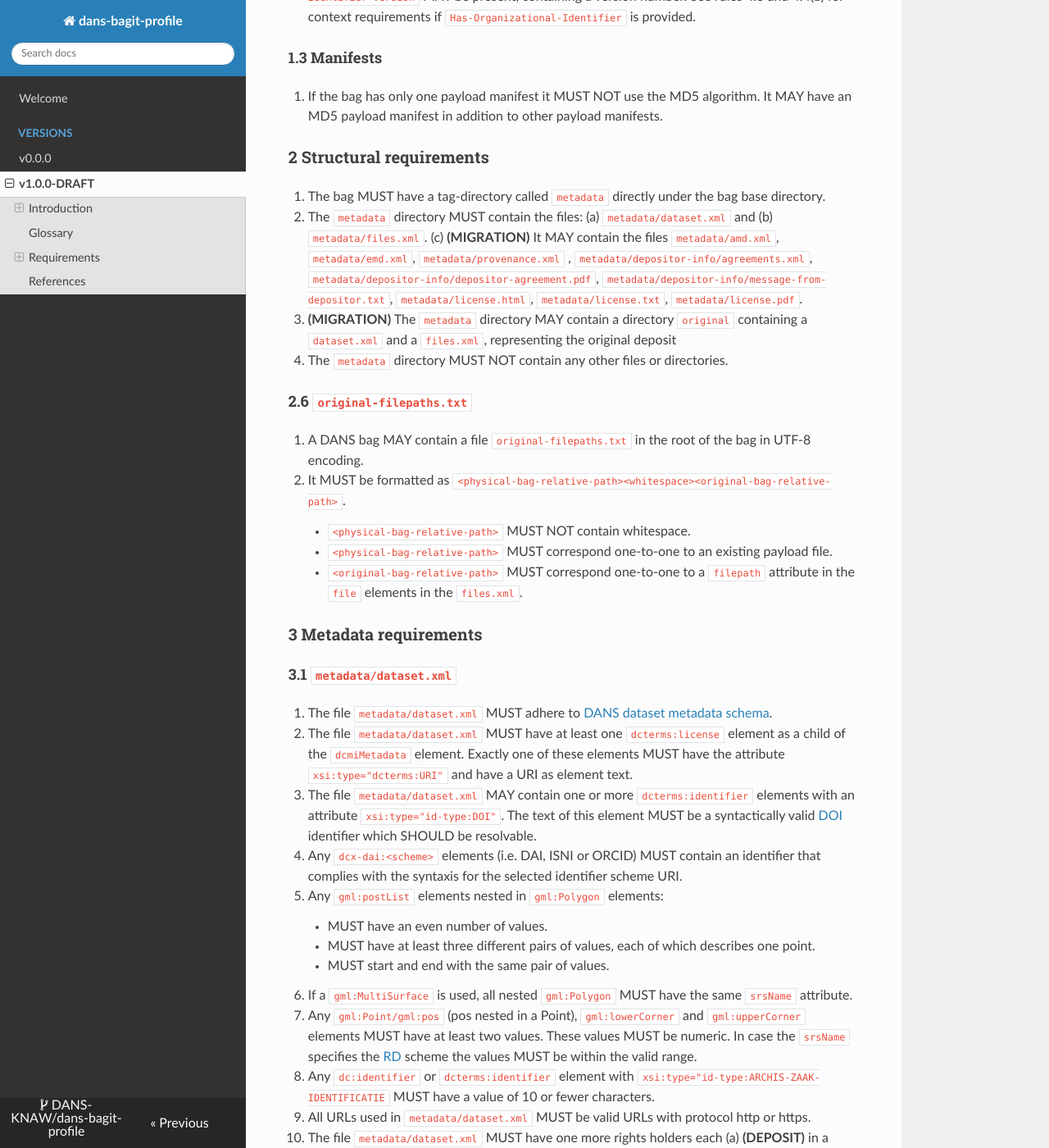
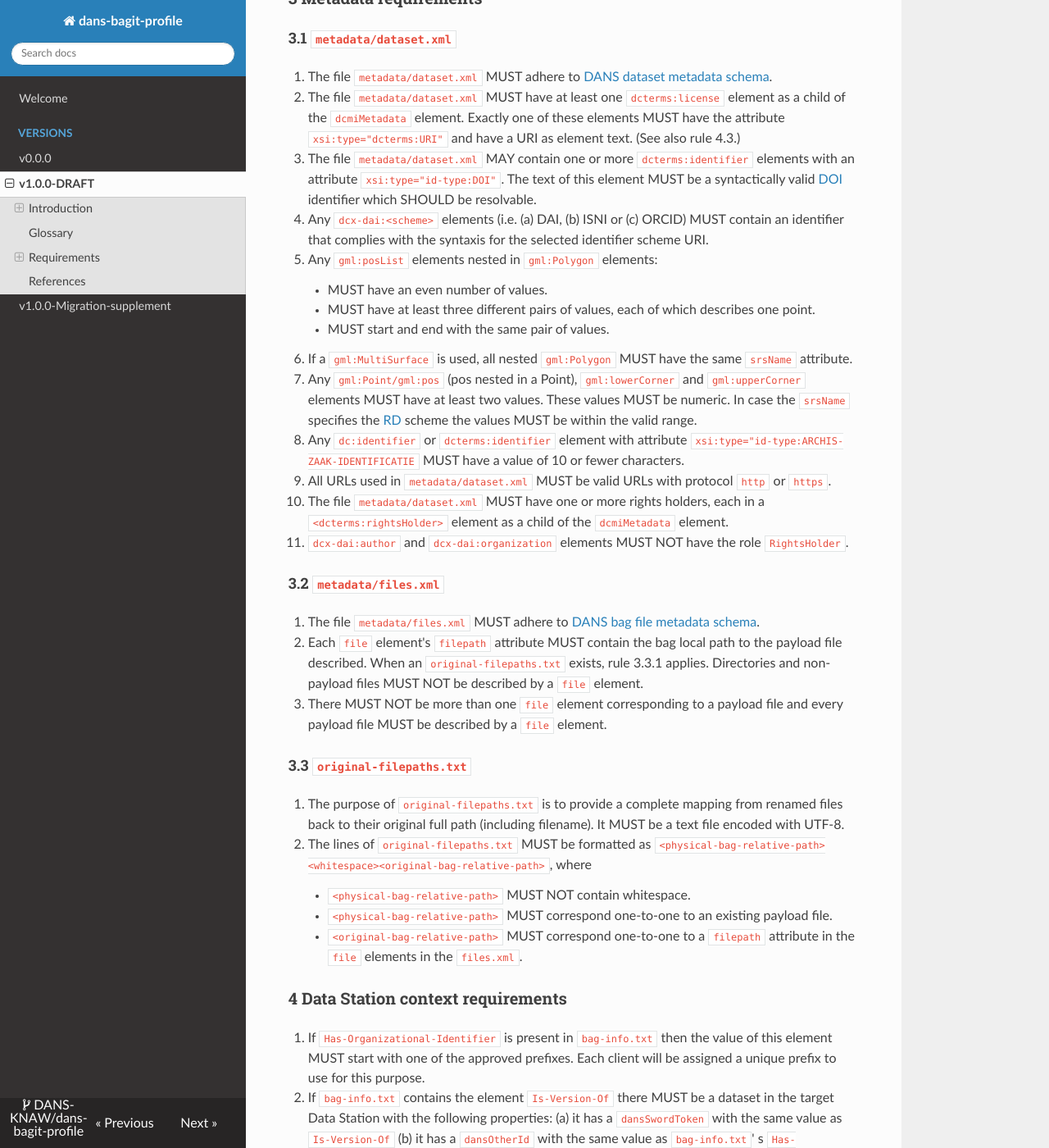
Before and after one commit to aliassheikh/dans-bagit-profile, an MkDocs documentation site: the page built from docs/versions/1.0.0.md, in a window 1280 px wide and 1400 px high, scrolled down 3750 px. Shown: the whole window at 82% size. Built offline with MkDocs 1.6.1, drawn with Linux system fonts in a browser that asks for light colours; nearby versions of some CDN libraries; some of the changed text lies outside the part shown.

Commit message:
NO JIRA. Refactored DANS BagIt Profile (#34)
* Refactored DANS BagIt Profile: remove Data-Station-User-Account and separated out migration rules to supplement

* Processed review with @lindareijnhoudt

* Split 1.2.3 in a and b parts

* More renumbering

```diff
--- a/docs/versions/1.0.0.md
+++ b/docs/versions/1.0.0.md
@@ -15,22 +15,22 @@ Introduction
 
 ### Scope
 
-This document specifies what constitutes an acceptable DANS bag. This includes all the requirements for a bag to be
-successfully processed by the ingest workflow. What is acceptable as a DEPOSIT bag is sometimes not exactly the same as
-what
-is acceptable as a MIGRATION bag. Where these are different, this is documented.
+This document specifies what constitutes an acceptable DANS bag. This includes all the requirements for a bag to be successfully processed by the ingest
+workflow.
 
-Version 1.0.0 covers the requirements used by the DANS Data Stations. In this context a DEPOSIT is the bag as it is
-submitted by the client and a MIGRATION bag is a package that is migrated from DANS EASY to the Data Station.
+Version 1.0.0 covers the requirements used by the DANS Data Stations.
+
+(DANS internal note: DANS BagIt Profile is also being used in the migration from EASY to the Data Stations. Some rules are modified for migration deposits. See
+[Migration Supplement](1.0.0-migration-supplement.md).)
 
 ### Overview and conventions
 
-#### Key words
+#### Keywords
 
-The key words "MUST", "MUST NOT", "REQUIRED", "SHALL", "SHALL NOT", "SHOULD", "SHOULD NOT", "RECOMMENDED",  "MAY", and "
-OPTIONAL" in this document are to be interpreted as described in [RFC 2119].
+The keywords "MUST", "MUST NOT", "REQUIRED", "SHALL", "SHALL NOT", "SHOULD", "SHOULD NOT", "RECOMMENDED",  "MAY", and "
+OPTIONAL" in this document are to be interpreted as described in [RFC 2119]{:target=_blank}.
 
-The key word "SHOULD" is also used to specify requirements that are impossible or impractical to check by the archival
+The keyword "SHOULD" is also used to specify requirements that are impossible or impractical to check by the archival
 organization (i.e. DANS). The client should do its best to meet these requirements, but not rely on their being
 validated by the archival organization.
 
@@ -54,34 +54,25 @@ notation
 
 Example: `2.3.4 (e)` means part **e** of the fourth rule in subsection 3 of section 2.
 
-#### MIGRATION vs DEPOSIT
-
-Rules that only apply to MIGRATION bags or DEPOSIT bags are annotated with the comments "**(MIGRATION)**" and
-"**(DEPOSIT)**" respectively. All other rules apply to MIGRATION and DEPOSIT bags alike.
-
 #### XML namespaces
 
 When referring to XML element or attribute names or attribute values that have a prefix (such as `dcterms:identifier`)
 an element in a certain namespace is intended. The table below lists the mapping from prefix to namespace. In the actual
 document, the namespace may be bound to a different prefix, or be the default namespace.
 
-| Prefix    | Namespace URI                                                    | Namespace documentation                                                |
-|-----------|------------------------------------------------------------------|------------------------------------------------------------------------|
-| `am`      | `http://easy.dans.knaw.nl/schemas/bag/metadata/agreements/`      | [DANS deposit agreement metadata]{:target=_blank}                      |
-| `amd`     | `http://easy.dans.knaw.nl/easy/dataset-administrative-metadata/` | [DANS EASY administrative metadata schema]{:target=_blank}             |
-| `dc`      | `http://purl.org/dc/elements/1.1/`                               | [DC]{:target=_blank}                                                   |
-| `dcterms` | `http://purl.org/dc/terms/`                                      | [DCTERMS]{:target=_blank}                                              |
-| `dcx-dai` | `http://easy.dans.knaw.nl/schemas/dcx/dai/`                      | [DANS DCTERMS extension: Digital Author Identifier]{:target=_blank}    |
-| `dcx-gml` | `http://easy.dans.knaw.nl/schemas/dcx/gml/`                      | [DANS DCTERMS extension: Geography Markup Language]{:target=_blank}    |
-| `ddm`     | `http://easy.dans.knaw.nl/schemas/md/ddm/`                       | [DANS dataset metadata schema]{:target=_blank}                         |
-| `emd`     | `http://easy.dans.knaw.nl/easy/easymetadata/`                    | [DANS EASY metadata schema]{:target=_blank}                            |
-| `files`   | `http://easy.dans.knaw.nl/schemas/bag/metadata/files/`           | [DANS bag file metadata schema]{:target=_blank}                        |
-| `gml`     | `http://www.opengis.net/gml`                                     | [GML 3.1.1 Simplified Features profile Levels 0 and 1]{:target=_blank} |
-| `id-type` | `http://easy.dans.knaw.nl/schemas/vocab/identifier-type/`        | DANS controlled list of `dcterms:identifier` types                     |
-| `wfs`     | `http://easy.dans.knaw.nl/easy/workflow/`                        | [DANS EASY administrative workflow metadata schema]{:target=_blank}    |
-| `xsi`     | `http://www.w3.org/2001/XMLSchema-instance`                      | [XML Schema]{:target=_blank}                                           |
+| Prefix    | Namespace URI                                             | Namespace documentation                                                |
+|-----------|-----------------------------------------------------------|------------------------------------------------------------------------|
+| `dc`      | `http://purl.org/dc/elements/1.1/`                        | [DC]{:target=_blank}                                                   |
+| `dcterms` | `http://purl.org/dc/terms/`                               | [DCTERMS]{:target=_blank}                                              |
+| `dcx-dai` | `http://easy.dans.knaw.nl/schemas/dcx/dai/`               | [DANS DCTERMS extension: Digital Author Identifier]{:target=_blank}    |
+| `dcx-gml` | `http://easy.dans.knaw.nl/schemas/dcx/gml/`               | [DANS DCTERMS extension: Geography Markup Language]{:target=_blank}    |
+| `ddm`     | `http://schemas.dans.knaw.nl/dataset/ddm-v2/`             | [DANS dataset metadata schema]{:target=_blank}                         |
+| `files`   | `http://easy.dans.knaw.nl/schemas/bag/metadata/files/`    | [DANS bag file metadata schema]{:target=_blank}                        |
+| `gml`     | `http://www.opengis.net/gml`                              | [GML 3.1.1 Simplified Features profile Levels 0 and 1]{:target=_blank} |
+| `id-type` | `http://easy.dans.knaw.nl/schemas/vocab/identifier-type/` | [DANS controlled list of dcterms:identifier types]{:target=_blank}     |
+| `xsi`     | `http://www.w3.org/2001/XMLSchema-instance`               | [XML Schema]{:target=_blank}                                           |
 
-#### Name spelling
+#### Names
 
 Exact names are specified in `code` style. The capitalization of those names must be exactly as specified, unless it is
 explicitly stated that the name is case-insensitive. If the name is a file path it is relative to the bag base
@@ -104,8 +95,6 @@ terms, they are printed in *italics*.
 * **DANS Data Station**: the publishing and archiving service of DANS for datasets
 
 * **DANS SWORD Service**: the DANS implementation of the [SWORDv2]{:target=_blank} protocol
-
-* **Data-Station-User-Account**: the account of the *depositor* transferring deposits to DANS
 
 * **dataset**: an information package containing data and metadata published in a *DANS Data Station*. A dataset may
   have multiple versions.
@@ -142,50 +131,31 @@ Requirements
 
 1. The bag MUST contain a `bag-info.txt` file.
 
-2. (a) The `bag-info.txt` file MUST contain exactly one element called `Created`. (b) It MUST have a timestamp value
-   in [ISO 8601]{:target=_blank} format, including the time zone and a millisecond precision time part. (c) The values
-   in the `Created` timestamps SHOULD reflect the correct order of the versions.
+2. (a) The `bag-info.txt` file MUST contain exactly one element called `Created`. (b) It MUST have a timestamp value in [ISO 8601]{:target=_blank} format,
+   including the time zone and a millisecond precision time part. (c) The values in the `Created` timestamps SHOULD reflect the correct order of the versions.
 
-3. The `bag-info.txt` file MAY contain exactly one element called `Data-Station-User-Account`. See section 4 for the
-   requirements if this field is provided.
+3. (a) The `bag-info.txt` file MAY contain at most one element called `Is-Version-Of` (b) with a
+   [urn:uuid]{:target=_blank}-value. See rule 4.2 for the context requirements if `Is-Version-Of` is provided.
 
-4. The `bag-info.txt` file MAY contain at most one element called `Is-Version-Of` with a
-   [urn:uuid]{:target=_blank}-value.
-
-5. (a) The `bag-info.txt` file MAY contain at most one element called `Has-Organizational-Identifier`. (b) If this
-   `Has-Organizational-Identifier` is given, at most one `Has-Organizational-Identifier-Version` MAY be
-   present, containing a version number. See rules 4.3 and 4.4(b) for context requirements if
+4. (a) The `bag-info.txt` file MAY contain at most one element called `Has-Organizational-Identifier`. (b) If this `Has-Organizational-Identifier` is given,
+   at most one `Has-Organizational-Identifier-Version` MAY be present, containing a version number. See rules 4.1 and 4.2(b) for context requirements if
    `Has-Organizational-Identifier` is provided.
 
 #### 1.3 Manifests
 
-1. If the bag has only one payload manifest it MUST NOT use the MD5 algorithm. It MAY have an MD5 payload manifest in
-   addition to other payload manifests.
+1. If the bag has only one payload manifest it MUST NOT use the MD5 algorithm. However, tt MAY have an MD5 payload manifest in addition to other payload
+   manifests.
 
 ### 2 Structural requirements
 
 1. The bag MUST have a tag-directory called `metadata` directly under the bag base directory.
 
 2. The `metadata` directory MUST contain the files: (a) `metadata/dataset.xml` and (b) `metadata/files.xml`.
-   (c) **(MIGRATION)** It MAY contain the files `metadata/amd.xml`, `metadata/emd.xml`, `metadata/provenance.xml`
-   , `metadata/depositor-info/agreements.xml`, `metadata/depositor-info/depositor-agreement.pdf`,
-   `metadata/depositor-info/message-from-depositor.txt`, `metadata/license.html`, `metadata/license.txt`,
-   `metadata/license.pdf`.
 
-3. **(MIGRATION)** The `metadata` directory MAY contain a directory `original` containing a `dataset.xml` and
-   a `files.xml`, representing the original deposit
+3. The `metadata` directory MUST NOT contain any other files or directories.
 
-4. The `metadata` directory MUST NOT contain any other files or directories.
-
-#### 2.6 `original-filepaths.txt`
-
-1. A DANS bag MAY contain a file `original-filepaths.txt` in the root of the bag in UTF-8 encoding.
-
-2. It MUST be formatted as `<physical-bag-relative-path><whitespace><original-bag-relative-path>`.
-    * `<physical-bag-relative-path>` MUST NOT contain whitespace.
-    * `<physical-bag-relative-path>` MUST correspond one-to-one to an existing payload file.
-    * `<original-bag-relative-path>` MUST correspond one-to-one to a `filepath` attribute in the `file` elements in
-      the `files.xml`.
+4. A DANS bag MAY contain a file `original-filepaths.txt` in the root of the bag in UTF-8 encoding. For the content requirements
+   and purpose of this file, if it exists, see Section 3.3.
 
 ### 3 Metadata requirements
 
@@ -193,18 +163,16 @@ Requirements
 
 1. The file `metadata/dataset.xml` MUST adhere to [DANS dataset metadata schema]{:target=_blank}.
 
-2. The file `metadata/dataset.xml` MUST have at least one `dcterms:license` element as a child of the
-   `dcmiMetadata` element. Exactly one of these elements MUST have the attribute `xsi:type="dcterms:URI"` and have
-   a URI as element text.
+2. The file `metadata/dataset.xml` MUST have at least one `dcterms:license` element as a child of the `dcmiMetadata` element. Exactly one of these elements MUST
+   have the attribute `xsi:type="dcterms:URI"` and have a URI as element text. (See also rule 4.3.)
 
-3. The file `metadata/dataset.xml` MAY contain one or more `dcterms:identifier` elements with an
-   attribute `xsi:type="id-type:DOI"`. The text of this element MUST be a syntactically valid [DOI]{:target=_blank}
-   identifier which SHOULD be resolvable.
+3. The file `metadata/dataset.xml` MAY contain one or more `dcterms:identifier` elements with an attribute `xsi:type="id-type:DOI"`. The text of this element
+   MUST be a syntactically valid [DOI]{:target=_blank} identifier which SHOULD be resolvable.
 
-4. Any `dcx-dai:<scheme>` elements (i.e. DAI, ISNI or ORCID) MUST contain an identifier that complies with the syntaxis
-   for the selected identifier scheme URI.
+4. Any `dcx-dai:<scheme>` elements (i.e. (a) DAI, (b) ISNI or (c) ORCID) MUST contain an identifier that complies with the syntaxis for the selected identifier
+   scheme URI.
 
-5. Any `gml:postList` elements nested in `gml:Polygon` elements:
+5. Any `gml:posList` elements nested in `gml:Polygon` elements:
 
     * MUST have an even number of values.
     * MUST have at least three different pairs of values, each of which describes one point.
@@ -212,97 +180,71 @@ Requirements
 
 6. If a `gml:MultiSurface` is used, all nested `gml:Polygon` MUST have the same `srsName` attribute.
 
-7. Any `gml:Point/gml:pos` (pos nested in a Point), `gml:lowerCorner` and `gml:upperCorner` elements MUST have at least
-   two values. These values MUST be numeric. In case the `srsName` specifies the [RD]{:target=_blank} scheme the values
-   MUST be within the valid range.
+7. Any `gml:Point/gml:pos` (pos nested in a Point), `gml:lowerCorner` and `gml:upperCorner` elements MUST have at least two values. These values MUST be
+   numeric. In case the `srsName` specifies the [RD]{:target=_blank} scheme the values MUST be within the valid range.
 
-8. Any `dc:identifier` or `dcterms:identifier` element with `xsi:type="id-type:ARCHIS-ZAAK-IDENTIFICATIE`
-   MUST have a value of 10 or fewer characters.
+8. Any `dc:identifier` or `dcterms:identifier` element with attribute `xsi:type="id-type:ARCHIS-ZAAK-IDENTIFICATIE` MUST have a value of 10 or fewer characters.
 
-9. All URLs used in `metadata/dataset.xml` MUST be valid URLs with protocol http or https.
+9. All URLs used in `metadata/dataset.xml` MUST be valid URLs with protocol `http` or `https`.
 
-10. The file `metadata/dataset.xml` MUST have one more rights holders each (a) **(DEPOSIT)** in a `<dcterms:rightsHolder>`
-    element (b) **(MIGRATION)** in a`<dcterms:rightsHolder>` element or as an author with role `RightsHolder`.
+10. The file `metadata/dataset.xml` MUST have one or more rights holders, each in a `<dcterms:rightsHolder>` element as a child of the `dcmiMetadata` element.
 
-11. **(DEPOSIT)** authors and contributors MUST NOT have the role `RightsHolder`.
+11. `dcx-dai:author` and `dcx-dai:organization` elements MUST NOT have the role `RightsHolder`.
 
 #### 3.2 `metadata/files.xml`
 
 1. The file `metadata/files.xml` MUST adhere to [DANS bag file metadata schema]{:target=_blank}.
 
-2. Each `file` element's `filepath` attribute MUST contain the bag local path to the payload file described. When an
-   `original-filepaths.txt` exists, rule 2.6.2 applies. Directories and non-payload files MUST NOT be described by
-   a `file` element.
+2. Each `file` element's `filepath` attribute MUST contain the bag local path to the payload file described. When an `original-filepaths.txt` exists, rule 3.3.1
+   applies. Directories and non-payload files MUST NOT be described by a `file` element.
 
-3. There MUST NOT be more than one `file` element corresponding to a payload file and every payload file MUST be
-   described by a `file` element.
+3. There MUST NOT be more than one `file` element corresponding to a payload file and every payload file MUST be described by a `file` element.
 
-#### 3.3 **(MIGRATION)** migration files in `metadata` folder
+#### 3.3 `original-filepaths.txt`
 
-1. **(MIGRATION)** The file `metadata/depositor-info/agreements.xml` MUST adhere to
-   [DANS deposit agreement metadata]{:target=_blank}.
+1. The purpose of `original-filepaths.txt` is to provide a complete mapping from renamed files back to their original full path (including filename). It MUST be
+   a text file encoded with UTF-8.
+2. The lines of `original-filepaths.txt` MUST be formatted as `<physical-bag-relative-path><whitespace><original-bag-relative-path>`, where
 
-2. **(MIGRATION)** The file `metadata/amd.xml` is REQUIRED and MUST adhere to
-   [DANS administrative metadata]{:target=_blank}.
+    * `<physical-bag-relative-path>` MUST NOT contain whitespace.
+    * `<physical-bag-relative-path>` MUST correspond one-to-one to an existing payload file.
+    * `<original-bag-relative-path>` MUST correspond one-to-one to a `filepath` attribute in the `file` elements in
+      the `files.xml`.
 
-3. **(MIGRATION)** The file `metadata/emd.xml` is optional. If it is present it MUST adhere to
-   [DANS EASY metadata schema]{:target=_blank}.
+### 4 Data Station context requirements
 
-4. **(MIGRATION)** The file `metadata/provenance.xml` is optional. If it is present it MUST adhere
-   to [DANS provenance metadata schema]{:target=_blank}.
+1. If `Has-Organizational-Identifier` is present in `bag-info.txt` then the value of this element MUST start with one of the approved prefixes. Each client will
+   be assigned a unique prefix to use for this purpose.
 
-### 4 **(DEPOSIT)** Data Station context requirements
+2. If `bag-info.txt` contains the element `Is-Version-Of` there MUST be a dataset in the target Data Station with the following properties: (a) it has
+   a `dansSwordToken` with the same value as `Is-Version-Of` (b) it has a `dansOtherId` with the same value as `bag-info.txt`'
+   s `Has-Organizational-Identifier` (or both are absent).
 
-1. When validating the bag as a deposit, `bag-info.txt` MUST contain
-   exactly one element `Data-Station-User-Account`.
+3. The `metadata/dataset.xml` element `dcmiMetadata/dcterms:license` with attribute `xsi:type="dcterms:URI"` (see 3.1.2)  must be one of the licenses supported
+   by the target Data Station.
 
-2. The `bag-info.txt` element `Data-Station-User-Account` MUST contain the user name of a Data Station
-   account that is authorized to deposit the bag. <!-- i.e. is a swordcreator on the dataverse collection --->
-
-3. If `Has-Organizational-Identifier` is present in `bag-info.txt` then the value of this element MUST start with a
-   client specific prefix agreed between the client and DANS.
-
-4. If `bag-info.txt` contains the element `Is-Version-Of` there MUST be a dataset in the target Data Station with the
-   following properties: (a) it has a `dansSwordToken` with the same value as `Is-Version-Of` (b) it has a `dansOtherId`
-   with the same value as bag-info.txt's `Has-Organizational-Identifier` (or both are absent) (c) the user account in
-   `Data-Station-User-Account` is authorized to update this dataset. <!-- i.e. is a swordupdater on the dataset --->
-
-5. The `metadata/dataset.xml` element `dcmiMetadata/dcterms:license` with attribute `xsi:type="dcterms:URI"` (see 3.1.2)
-   must be one of the licenses supported by the target Data Station.
-
-6. The date in `metadata/dataset.xml` element `profile/available` MUST NOT be further in the future than the limit set
-   on embargoes in the target Data Station.
+4. The date in `metadata/dataset.xml` element `profile/available` MUST NOT be further in the future than the limit set on embargoes in the target Data Station.
 
 References
 ----------
 
 * [BagIt]{:target=_blank} - packaging format on which the DANS Data Station ingest process is based
-* [DANS administrative metadata]{:target=_blank} - schema for administrative metadata
 * [DANS bag file metadata schema]{:target=_blank} - schema for content file specific metadata
 * [DANS dataset metadata schema]{:target=_blank} - schema for dataset level metadata
+* [DANS controlled list of dcterms:identifier types]{:target=_blank} - list of valid values for `xsi:id-type`
 * [DANS DCTERMS extension: Digital Author Identifier]{:target=_blank} - extensions to accommodate Digital Author
   Identifiers
 * [DANS DCTERMS extension: Geography Markup Language]{:target=_blank} - extensions to accommodate Geography Markup
   Language
-* [DANS deposit agreement metadata]{:target=_blank} - schema for metadata about the agreement between DANS and the
-  depositor
 * [DC]{:target=_blank} - Dublin Core metadata elements
 * [DCTERMS]{:target=_blank} - metadata schema from which elements are used in several DANS metadata schemas
 * [DOI]{:target=_blank} - Digital Object Identifier
-* [DANS EASY administrative metadata schema]{:target=_blank} - legacy schema for administrative metadata
-* [DANS EASY administrative workflow metadata schema]{:target=_blank} - legacy helper schema for
-  [DANS EASY administrative metadata schema]{:target=_blank}
-* [DANS EASY metadata schema]{:target=_blank} - legacy schema for dataset level metadata
-* [DANS provenance metadata schema]{:target=_blank} - metadata schema for recording provenance of datasets migrated from
-  DANS EASY
 * [GML 3.1.1 Simplified Features profile Levels 0 and 1]{:target=_blank} - Profile of Geography Mark-up Language
 * [ISO 8601]{:target=_blank} - standard for formatting dates and times
 * [Media Type]{:target=_blank} - identifiers for file formats
 * [OAIS Reference Model]{:target=_blank} - reference model for long term preservation archives
-* [RFC 2119]{:target=_blank} - specification for use of requirement level key words
+* [RFC 2119]{:target=_blank} - specification for use of requirement level keywords
 * [RD]{:target=_blank} - *Stelsel van de Rijksdriehoeksmeting*, a scheme for geographical locations
-* [URIs of approved licenses]{:target=_blank} - licenses that may be used for datasets deposited in the DANS Data
-  Stations
 * [urn:uuid]{:target=_blank} - URN scheme for [UUID]{:target=_blank}s
 * [urn:NBN]{:target=_blank} - URN scheme for National Bibliographic Numbers
 * [UUID]{:target=_blank} - universally unique identifiers
@@ -310,17 +252,13 @@ References
 
 [BagIt]: https://www.rfc-editor.org/rfc/rfc8493
 
-[DANS administrative metadata]: https://easy.dans.knaw.nl/schemas/bag/metadata/amd/amd.xsd
+[DANS bag file metadata schema]: https://raw.githubusercontent.com/DANS-KNAW/dans-schema/master/lib/src/main/resources/bag/metadata/files/files.xsd
 
-[DANS bag file metadata schema]: https://easy.dans.knaw.nl/schemas/bag/metadata/files/files.xsd
+[DANS dataset metadata schema]: https://raw.githubusercontent.com/DANS-KNAW/dans-schema/master/lib/src/main/resources/md/ddm/v2/ddm.xsd
 
-[DANS dataset metadata schema]: https://easy.dans.knaw.nl/schemas/md/ddm/ddm.xsd
+[DANS DCTERMS extension: Digital Author Identifier]: https://raw.githubusercontent.com/DANS-KNAW/dans-schema/master/lib/src/main/resources/dcx/dcx-dai.xsd
 
-[DANS DCTERMS extension: Digital Author Identifier]: https://easy.dans.knaw.nl/schemas/dcx/dcx-dai.xsd
-
-[DANS DCTERMS extension: Geography Markup Language]: https://easy.dans.knaw.nl/schemas/dcx/dcx-gml.xsd
-
-[DANS deposit agreement metadata]: https://easy.dans.knaw.nl/schemas/bag/metadata/agreements/agreements.xsd
+[DANS DCTERMS extension: Geography Markup Language]: https://raw.githubusercontent.com/DANS-KNAW/dans-schema/master/lib/src/main/resources/dcx/dcx-gml.xsd
 
 [DC]: http://purl.org/dc/elements/1.1/
 
@@ -330,15 +268,7 @@ References
 
 [DOI]: https://www.doi.org/
 
-[DANS EASY administrative metadata schema]: https://easy.dans.knaw.nl/schemas/bag/metadata/amd/amd.xsd
-
-[DANS EASY administrative workflow metadata schema]: https://easy.dans.knaw.nl/schemas/bag/metadata/amd/wfs.xsd
-
-[DANS EASY metadata schema]: https://easy.dans.knaw.nl/schemas/md/emd/emd.xsd
-
-[DANS provenance metadata schema]: https://easy.dans.knaw.nl/schemas/bag/metadata/prov/provenance.xsd
-
-[GML 3.1.1 Simplified Features profile Levels 0 and 1]: http://schemas.opengis.net/gml/3.1.1/profiles/gmlsfProfile/1.0.0/gmlsf.xsd
+[GML 3.1.1 Simplified Features profile Levels 0 and 1]: https://schemas.opengis.net/gml/3.1.1/profiles/gmlsfProfile/1.0.0/gmlsf.xsd
 
 [ISO 8601]: https://en.wikipedia.org/wiki/ISO_8601
 
@@ -361,3 +289,5 @@ References
 [UUID]: https://en.wikipedia.org/wiki/Universally_unique_identifier
 
 [XML Schema]: https://www.w3.org/TR/xmlschema-1/
+
+[DANS controlled list of dcterms:identifier types]: https://raw.githubusercontent.com/DANS-KNAW/dans-schema/master/lib/src/main/resources/vocab/identifier-type.xsd
--- a/mkdocs.yml
+++ b/mkdocs.yml
@@ -26,6 +26,7 @@ nav:
   - Versions:
     - v0.0.0: versions/0.0.0.md
     - v1.0.0-DRAFT: versions/1.0.0.md
+    - v1.0.0-Migration-supplement: versions/1.0.0-migration-supplement.md
 
 plugins:
   - markdownextradata
@@ -41,20 +42,3 @@ markdown_extensions:
   - meta
   - toc:
       permalink: true
-  - pymdownx.arithmatex
-  - pymdownx.betterem:
-      smart_enable: all
-  - pymdownx.caret
-  - pymdownx.critic
-  - pymdownx.details
-  - pymdownx.inlinehilite
-  - pymdownx.keys
-  - pymdownx.magiclink:
-      repo_url_shorthand: true
-      user: Dans-labs
-      repo: mkdocs-dans
-  - pymdownx.mark
-  - pymdownx.superfences
-  - pymdownx.tasklist:
-      custom_checkbox: true
-  - pymdownx.tilde
```
Also changed, not shown: other parts of docs/versions/1.0.0.md (+0 -2 lines), docs/versions/1.0.0-licenses.txt (deleted, +0 -27 lines), docs/versions/1.0.0-migration-supplement.md (added, +83 -0 lines).
